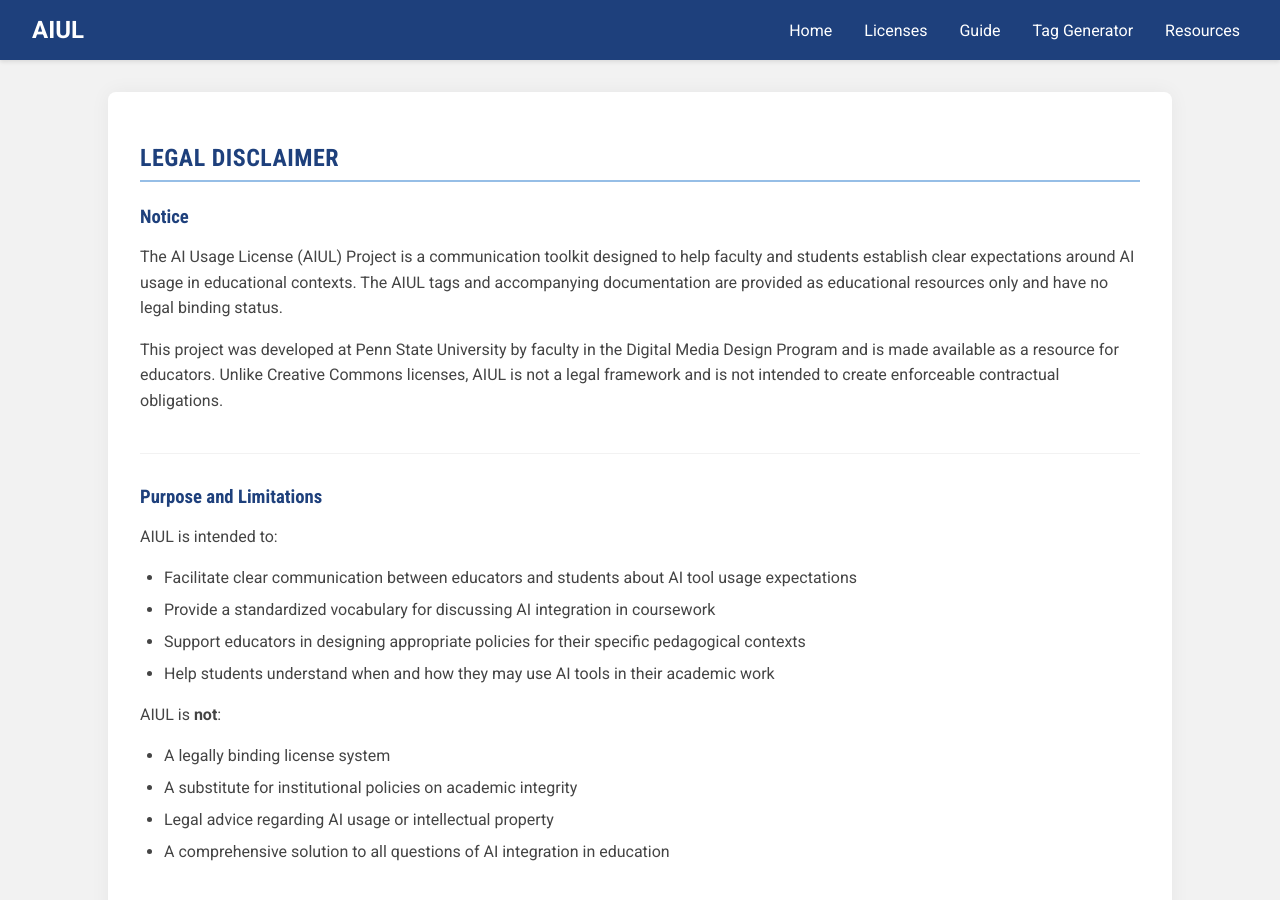
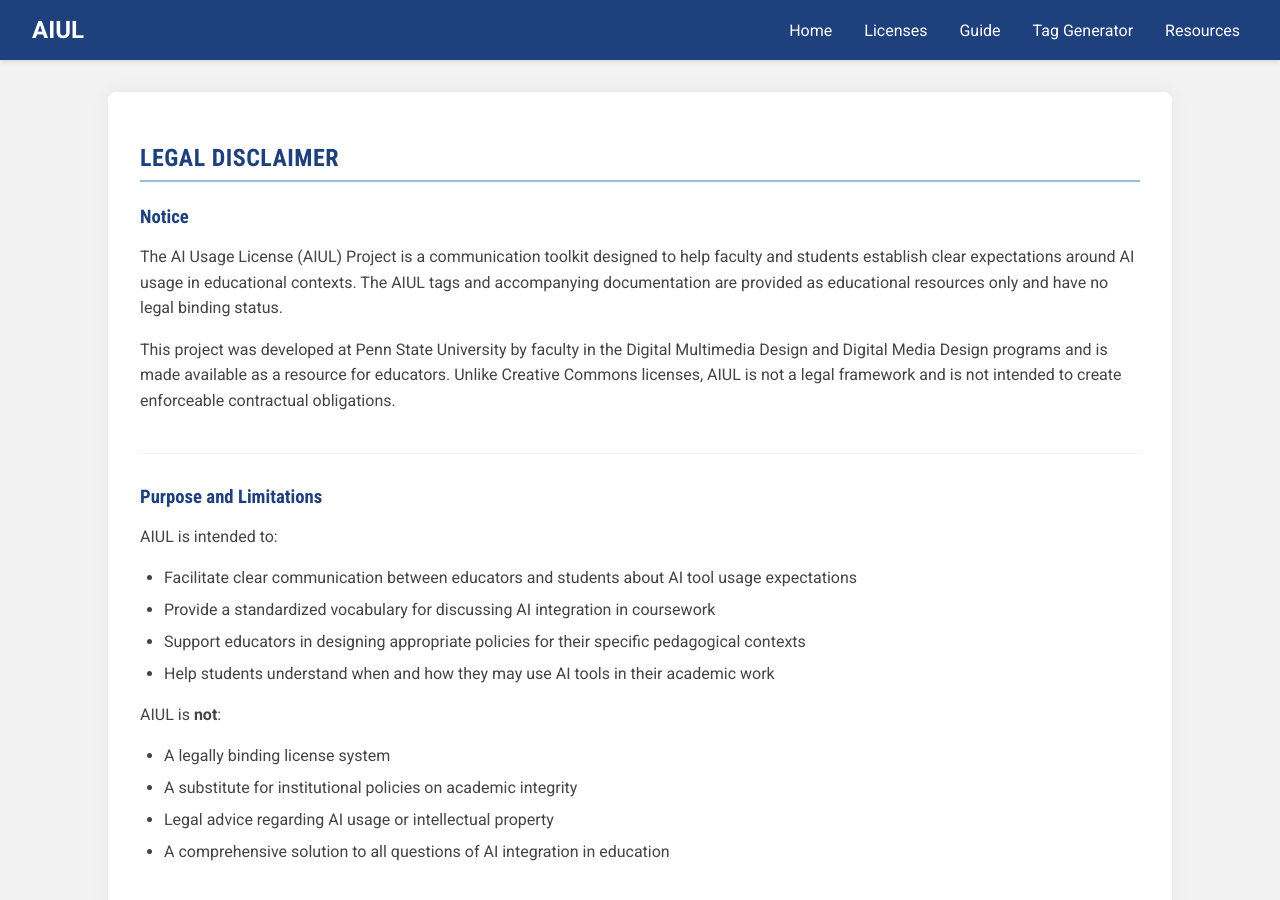
Before and after one commit to dmd-program/AIUL, a Jekyll site: the page built from legal-disclaimer.html, in a window 1280 px wide and 900 px high. Built offline with Jekyll 4.4.1, drawn with Linux system fonts in a browser that asks for light colours.

Commit message:
updated the authorship

```diff
--- a/legal-disclaimer.html
+++ b/legal-disclaimer.html
@@ -10,7 +10,7 @@ title: Legal Disclaimer
     <h3>Notice</h3>
     <p>The AI Usage License (AIUL) Project is a communication toolkit designed to help faculty and students establish clear expectations around AI usage in educational contexts. The AIUL tags and accompanying documentation are provided as educational resources only and have no legal binding status.</p>
 
-    <p>This project was developed at Penn State University by faculty in the Digital Media Design Program and is made available as a resource for educators. Unlike Creative Commons licenses, AIUL is not a legal framework and is not intended to create enforceable contractual obligations.</p>
+    <p>This project was developed at Penn State University by faculty in the Digital Multimedia Design and Digital Media Design programs and is made available as a resource for educators. Unlike Creative Commons licenses, AIUL is not a legal framework and is not intended to create enforceable contractual obligations.</p>
   </div>
 
   <div class="disclaimer-section">
```
